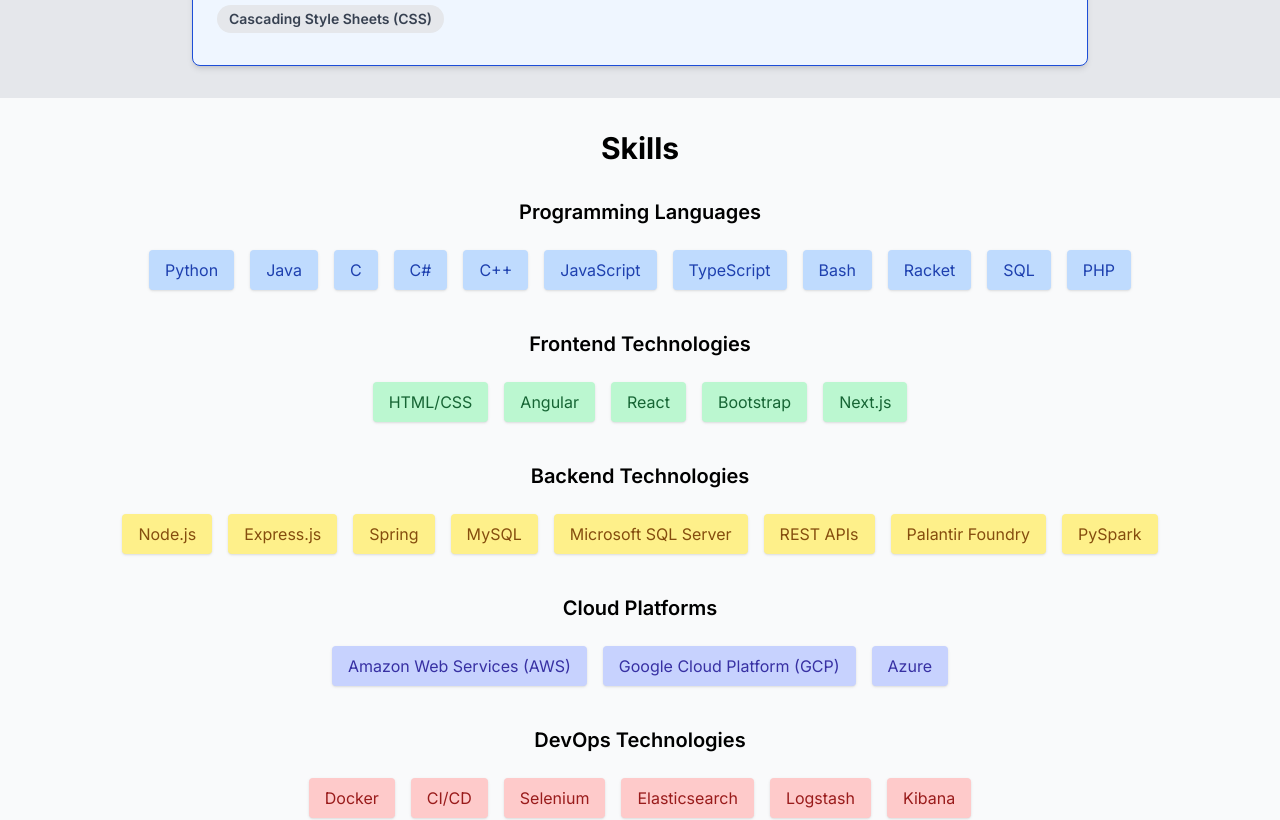
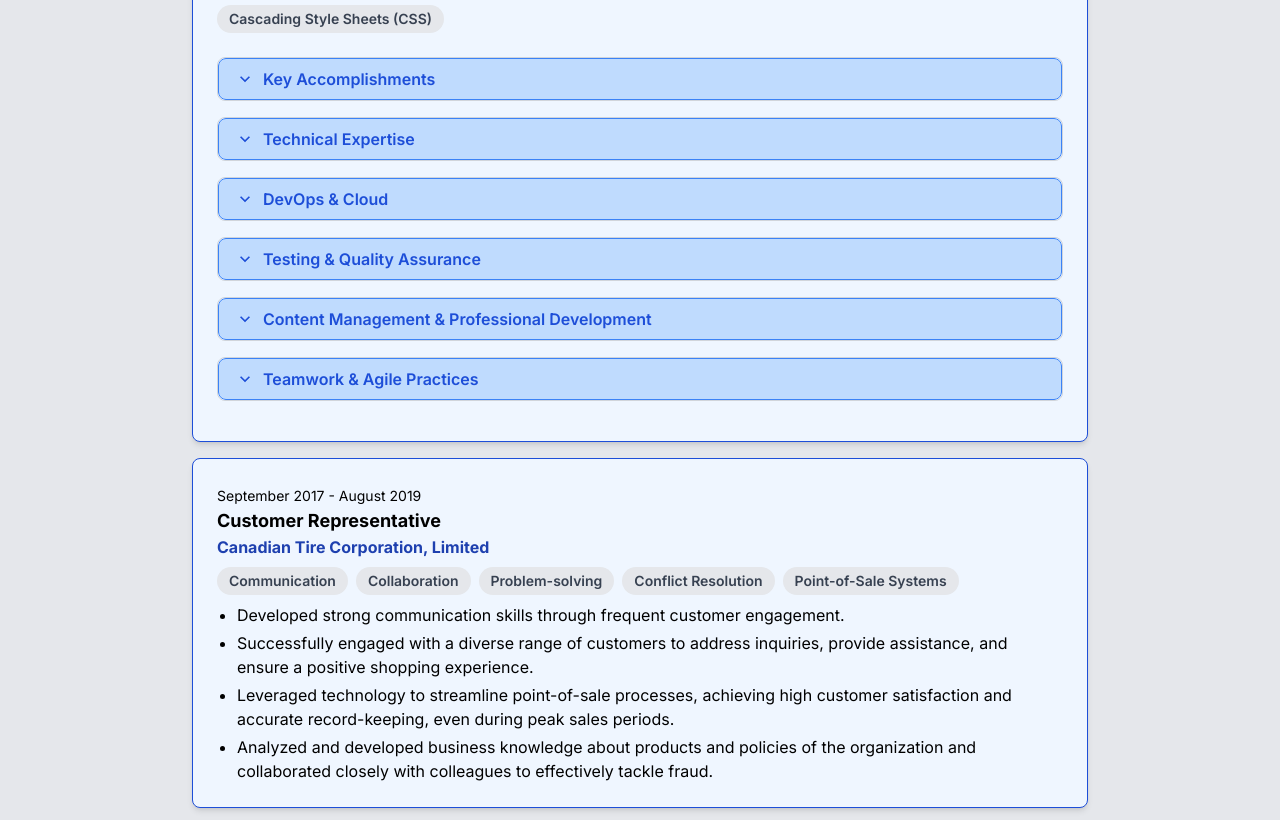
Before and after one commit to YashKapoor1102/Portfolio-Website, a Next.js app: page / in a window 1280 px wide. Shown: the part 2560-3380 px from the top of the page. Built offline with nearby package versions, Linux system fonts and the light colour scheme.

Commit message:
Update WorkExperience.tsx

```diff
--- a/src/app/components/WorkExperience.tsx
+++ b/src/app/components/WorkExperience.tsx
@@ -8,9 +8,7 @@
 
   const toggleTab = (tab: string) => {
     setOpenTab((prevTabs) =>
-      prevTabs.includes(tab)
-        ? prevTabs.filter((t) => t !== tab)
-        : [...prevTabs, tab]
+      prevTabs.includes(tab) ? prevTabs.filter((t) => t !== tab) : [...prevTabs, tab]
     );
   };
 
@@ -59,7 +57,7 @@
         "Trained and tuned an Azure Document Intelligence model to extract structured invoice fields and added validation rules and rule-based classification to improve data accuracy and reduce manual correction effort.",
         "Developed an Android kiosk application using React Native, Node.js, Express, and the Twilio Voice API to automate employee entrance calling (sequential dialing / fallback until answered), reducing manual reception effort and improving response times by up to 50%.",
         "Wrote unit and integration tests (Jest + Testing Library) and integrated tests into CI/CD to continuously validate critical flows and reduce regressions across releases.",
-        "Designed and deployed multiple Node.js microservices that securely expose curated SQL Server data to internal systems without granting direct database access, improving maintainability and reducing security risk.",
+        "Designed and deployed multiple Node.js microservices that securely expose curated SQL Server data from SQL Server to internal systems without granting direct database access, improving maintainability and reducing security risk.",
         "Designed an interactive dashboard in Palantir Foundry by modeling complex one-to-many and many-to-one relationships between claim, trip, and passenger ontologies using the Ontology SDK and Pipeline Builder, and configured a Linux virtual machine with a Foundry agent and PySpark transforms to pull data securely from microservices over VPN.",
       ],
       categories: null,
@@ -99,16 +97,62 @@
           "Engineered and deployed RESTful APIs within a microservices architecture using Docker and Kubernetes, improving system scalability and reducing deployment times by 30%.",
           "Redesigned the status configuration screen in the Customer Security Dashboard to sync Barracuda SKOUT XDR and ConnectWise ticket statuses. Developed the frontend user interface using React and backend logic with HTTP request libraries to automate status updates via the ConnectWise API.",
         ],
+
+        "Technical Expertise": [
+          "Built dynamic search functionality for ConnectWise company name lookups using React hooks and JavaScript, improving usability and performance.",
+          "Implemented and tested responsive layouts using CSS media queries, ensuring the dashboard delivered a seamless user experience across devices, improving accessibility for users on mobile and desktop platforms.",
+          "Reviewed and updated the entire codebase to align HTTP status codes with RESTful standards, improving API reliability and developer experience.",
+          "Enhanced the Customer Security Dashboard using React and Node.js by integrating SentinelOne's API to update endpoint security policy names. Implemented secure backend calls with JavaScript libraries like Axios, tested the integration with Postman, and updated the frontend to display the changes dynamically.",
+          "Generated anonymized demo data for the Customer Security Dashboard by fetching key datasets from external APIs and querying Elasticsearch to retrieve relevant data. Automated data generation scheduling using cron jobs with Node.js to provide sales engineers with continuously refreshed data for secure and effective demonstrations.",
+        ],
+
+        "DevOps & Cloud": [
+          "Led the implementation of Ingest and Logstash pipelines, enhancing data collection and processing workflows.",
+          "Gained hands-on experience with AWS S3 by managing, storing, and retrieving images in S3 buckets.",
+          "Improved the reliability of the CloudTrail feature in the Customer Security Dashboard by leveraging AWS S3, AWS Simple Notification Service, and AWS CloudTrail to ensure accurate data retrieval. Designed user alerts for missing events, developed unit tests with Jest, and enhanced functionality using Axios and Fetch API.",
+          "Automated ticket data processing and archiving workflows using cron jobs scheduled through GCP Cloud Scheduler, minimizing manual intervention and optimizing data management processes.",
+        ],
+
+        "Testing & Quality Assurance": [
+          "Spearheaded the implementation of unit, integration, functional, and regression tests across the codebase, achieving 100% test coverage using Jest and React Testing Library. Integrated these tests into the CI/CD pipeline, ensuring continuous validation and significantly enhancing reliability and usability.",
+        ],
+
+        "Content Management & Professional Development": [
+          "Managed and updated integration descriptions, images, and logos on the integrations page of the Customer Security Dashboard using a Content Management System (CMS), ensuring accurate and visually consistent content representation.",
+          "Completed a UDemy course on TypeScript, JavaScript, React, Redux, and Node.js to enhance development skills.",
+        ],
+
+        "Teamwork & Agile Practices": [
+          "Collaborated effectively in Agile SCRUM teams, contributing to three-week sprints, daily stand-ups, and delivering impactful demo presentations.",
+          "Utilized Git for version control and Jira for project tracking and task management, while leveraging Confluence for documentation and team collaboration, ensuring the timely delivery of high-quality software solutions.",
+        ],
       },
+    },
+    {
+      date: "September 2017 - August 2019",
+      company: "Canadian Tire Corporation, Limited",
+      title: "Customer Representative",
+      skills: [
+        "Communication",
+        "Collaboration",
+        "Problem-solving",
+        "Conflict Resolution",
+        "Point-of-Sale Systems",
+      ],
+      description: [
+        "Developed strong communication skills through frequent customer engagement.",
+        "Successfully engaged with a diverse range of customers to address inquiries, provide assistance, and ensure a positive shopping experience.",
+        "Leveraged technology to streamline point-of-sale processes, achieving high customer satisfaction and accurate record-keeping, even during peak sales periods.",
+        "Analyzed and developed business knowledge about products and policies of the organization and collaborated closely with colleagues to effectively tackle fraud.",
+      ],
+      categories: null,
     },
   ];
 
   return (
     <section id="WorkExperience" className="py-8 bg-gray-200">
       <div className="container mx-auto px-4">
-        <h1 className="text-center text-4xl font-bold mb-6">
-          Work Experience
-        </h1>
+        <h1 className="text-center text-4xl font-bold mb-6">Work Experience</h1>
 
         <div className="space-y-4 flex flex-col justify-center items-center">
           {experiences.map((exp, index) => (
@@ -131,6 +175,47 @@
                 ))}
               </div>
 
+              {exp.categories && (
+                <div className="mt-6">
+                  {Object.keys(exp.categories).map((category, i) => (
+                    <div
+                      key={i}
+                      className={`border ${
+                        openTab.includes(`${exp.company}-${category}`)
+                          ? "border-blue-500"
+                          : "border-gray-300"
+                      } rounded-lg overflow-hidden mb-4`}
+                    >
+                      <button
+                        onClick={() => toggleTab(`${exp.company}-${category}`)}
+                        className="text-left w-full bg-blue-200 hover:bg-blue-300 rounded-lg py-2 px-4 font-semibold text-blue-700 border border-blue-500 flex items-center gap-2"
+                      >
+                        {openTab.includes(`${exp.company}-${category}`) ? (
+                          <ExpandLess fontSize="small" />
+                        ) : (
+                          <ExpandMore fontSize="small" />
+                        )}
+                        <span>{category}</span>
+                      </button>
+
+                      {openTab.includes(`${exp.company}-${category}`) && (
+                        <div className="p-4 bg-blue-100">
+                          <ul className="list-disc pl-6 mt-2">
+                            {exp.categories[category as keyof typeof exp.categories].map(
+                              (item, j) => (
+                                <li key={j} className="text-gray-800 mb-4">
+                                  {item}
+                                </li>
+                              )
+                            )}
+                          </ul>
+                        </div>
+                      )}
+                    </div>
+                  ))}
+                </div>
+              )}
+
               <ul className="list-disc pl-5 space-y-1">
                 {exp?.description?.map((desc, i) => (
                   <li key={i}>{desc}</li>
```
